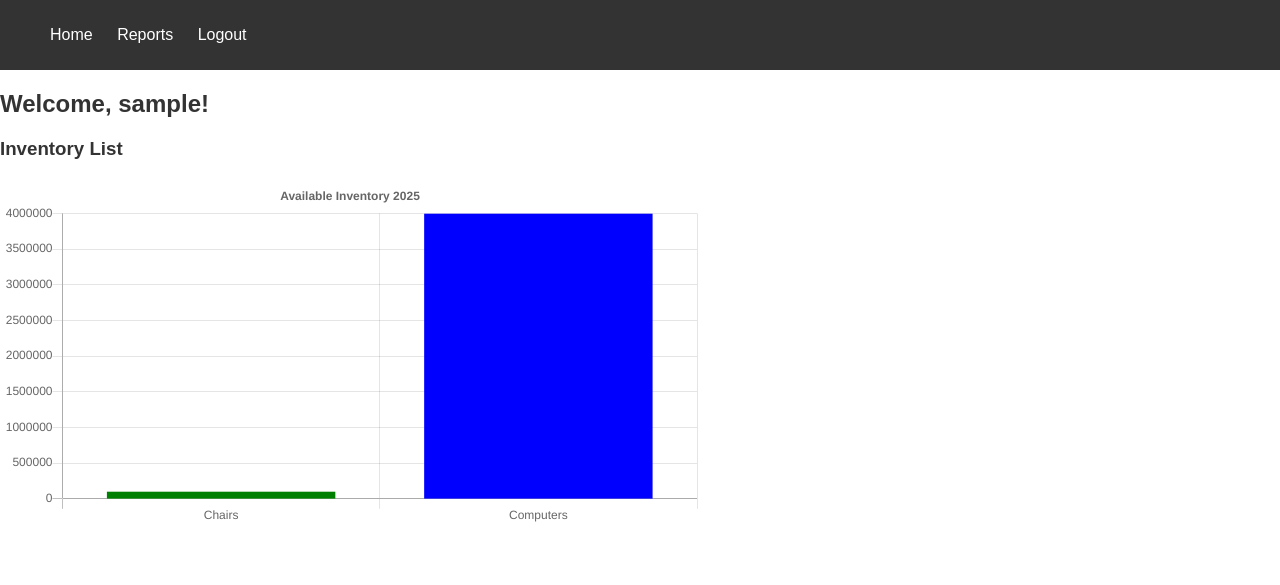
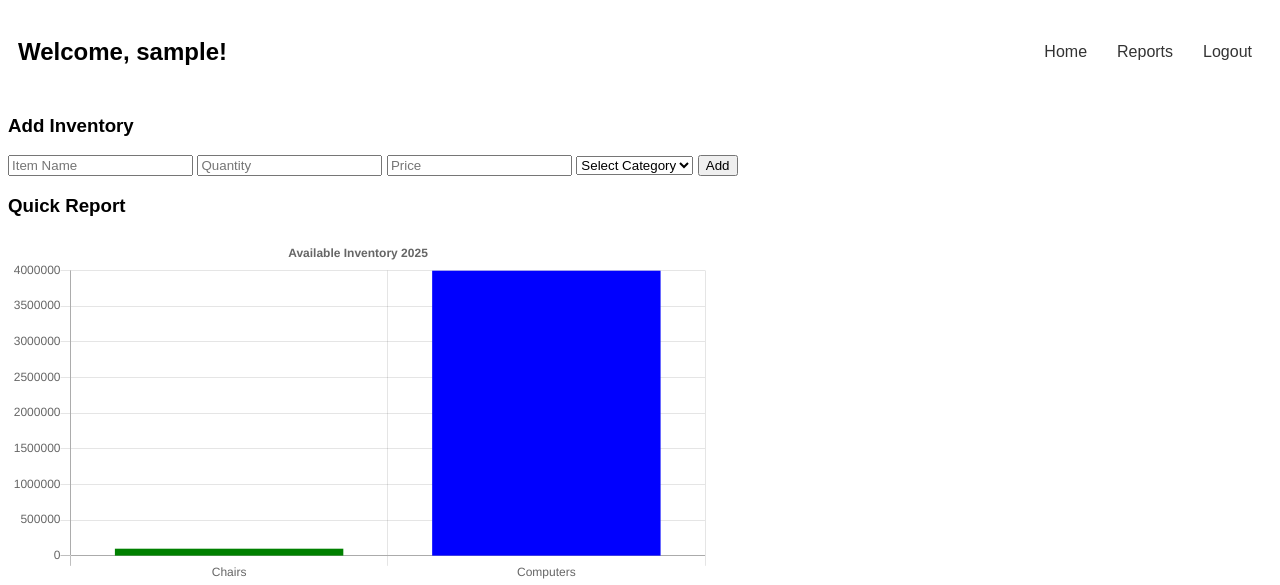
Before and after one commit to V014/inventory-man, a PHP site: page /dashboard.php in a window 1280 px wide. Shown: the top 585 px of the page. Run offline with PHP 8.4, Linux system fonts and the light colour scheme; the visitor is signed in with stand-in values (Sample User, id 1); data that the repository does not hold is empty.

Commit message:
working on adding inventory

```diff
--- a/css/style.css
+++ b/css/style.css
@@ -1,32 +1,49 @@
 body {
     font-family: Arial, sans-serif;
+    /* margin: 0;
+    padding: 0; */
+}
+/* Navigation */
+nav{
+    display: flex;
+    justify-content: space-between;
+    align-items: center;
+    border-radius: 6px;
+    padding: 10px 10px 10px;
+}
+
+.logo a{
+    color: white;
+    text-decoration: none;
+    font-size: 1.5em;
+    font-weight: bold;
+}
+
+.nav-links {
+    display: flex;
+    list-style-type: none;
     margin: 0;
     padding: 0;
 }
 
-nav {
-    background-color: #333;
-    padding: 10px;
+.nav-links li {
+    margin-left: 10px;
 }
 
-nav ul {
-    list-style-type: none;
-}
-
-nav ul li {
-    display: inline;
-    margin-right: 20px;
-}
-
-nav ul li a {
-    color: white;
+.nav-links li a {
+    color: #333;
+    text-align: center;
+    padding: 8px 10px;
+    border-radius: 5px;
     text-decoration: none;
 }
 
-h2, h3 {
-    color: #333;
+.nav-links li a:hover {
+    background-color: #333;
+    color: white;
 }
 
+/* Table */
 table {
     width: 100%;
     border-collapse: collapse;
@@ -42,6 +59,7 @@ th, td {
     text-align: left;
 }
 
+/* Login */
 .login-container {
     width: 300px;
     margin: 0 auto;
--- a/dashboard.php
+++ b/dashboard.php
@@ -7,10 +7,13 @@ if (!isset($_SESSION['logged'])) {
     exit;
 }
 
-// Get inventory data from database
-$stmt = $conn->prepare("SELECT * FROM inventory");
+// Get inventory data from the database
+$stmt = $conn->prepare("SELECT item_name, price FROM inventory");
 $stmt->execute();
 $inventory = $stmt->fetchAll(PDO::FETCH_ASSOC);
+
+// Output the inventory data as JSON
+// echo json_encode($inventory);
 ?>
 
 <!DOCTYPE html>
@@ -25,17 +28,36 @@ $inventory = $stmt->fetchAll(PDO::FETCH_ASSOC);
 </head>
 <body>
     <nav>
-        <ul>
+        <h2 class="logo">Welcome, <?php echo $_SESSION['username']; ?>!</h2>
+        <ul class="nav-links">
             <li><a href="dashboard.php">Home</a></li>
             <li><a href="reports.php">Reports</a></li>
             <li><a href="php/logout.php">Logout</a></li>
         </ul>
     </nav>
+    <!-- Add Inventory -->
+    <div class="container">
+        <form action="php/add_inventory.php" class="form" method="POST">
+            <h3>Add Inventory</h3>
+            <input type="text" placeholder="Item Name" name="item_name">
+            <input type="text" placeholder="Quantity" name="quantity">
+            <input type="number" placeholder="Price" name="price">
+            <select name="category" id="category">
+                    <option value="select">Select Category</option>
+                    <option value="consumable">Consumable</option>
+                    <option value="administrative">Administrative</option>
+                    <option value="client">Client</option>
+                    <option value="contingency">Contingency</option>
+                    <option value="logistics">Logistics</option>
+            </select>
+            <input type="submit" value="Add" name="submit">
+        </form>
+    </div>
+     <form action=""></form>
+    <!-- Chart -->
+    <h3>Quick Report</h3>
+    <canvas id="myChart" style="width:100%;max-width:700px"></canvas>
 
-    <h2>Welcome, <?php echo $_SESSION['username']; ?>!</h2>
-
-    <h3>Inventory List</h3>
-    <canvas id="myChart" style="width:100%;max-width:700px"></canvas>
     <script src="js/chart.js"></script>
 </body>
 </html>
--- a/reports.php
+++ b/reports.php
@@ -23,7 +23,8 @@ $inventory = $stmt->fetchAll(PDO::FETCH_ASSOC);
 </head>
 <body>
     <nav>
-        <ul>
+        <h2 class="logo">Welcome, <?php echo $_SESSION['username']; ?>!</h2>
+        <ul class="nav-links">
             <li><a href="dashboard.php">Home</a></li>
             <li><a href="reports.php">Reports</a></li>
             <li><a href="php/logout.php">Logout</a></li>
@@ -38,6 +39,7 @@ $inventory = $stmt->fetchAll(PDO::FETCH_ASSOC);
                 <th>Item Name</th>
                 <th>Quantity</th>
                 <th>Price</th>
+                <th>Category</th>
             </tr>
         </thead>
         <tbody>
@@ -47,6 +49,7 @@ $inventory = $stmt->fetchAll(PDO::FETCH_ASSOC);
                     <td><?php echo $item['item_name']; ?></td>
                     <td><?php echo $item['quantity']; ?></td>
                     <td><?php echo $item['price']; ?></td>
+                    <td><?php echo $item['category']; ?></td>
                 </tr>
             <?php } ?>
         </tbody>
```
Also changed, not shown: php/add_inventory.php (added, +22 -0 lines), README.md.
